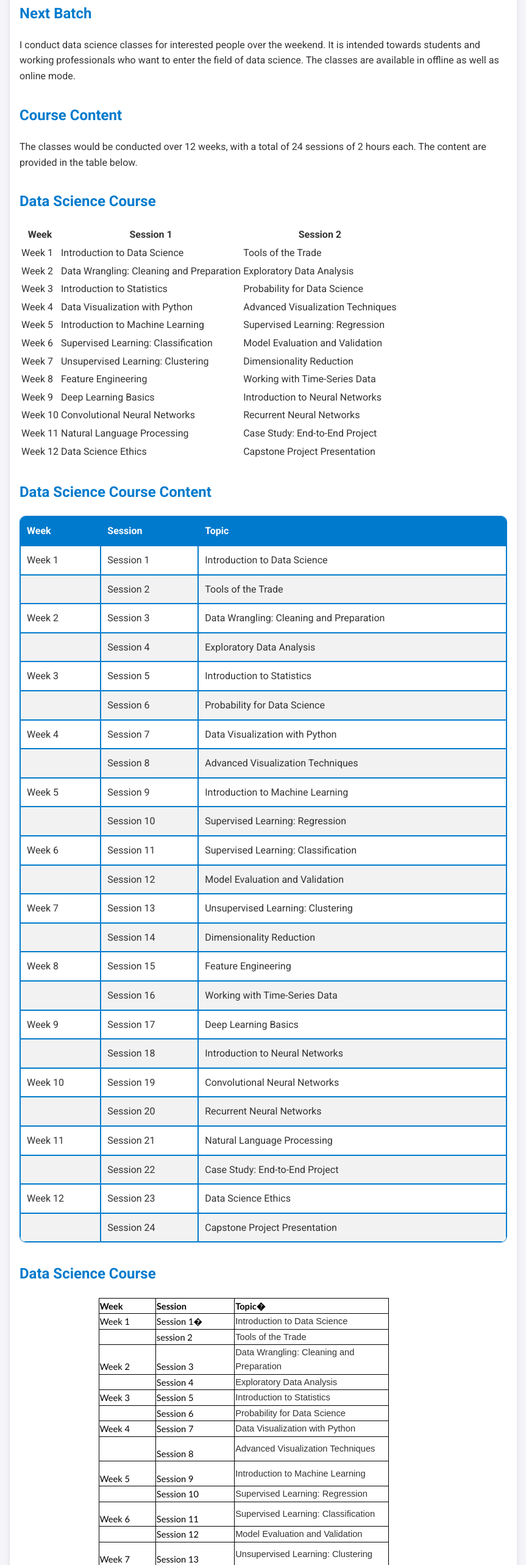
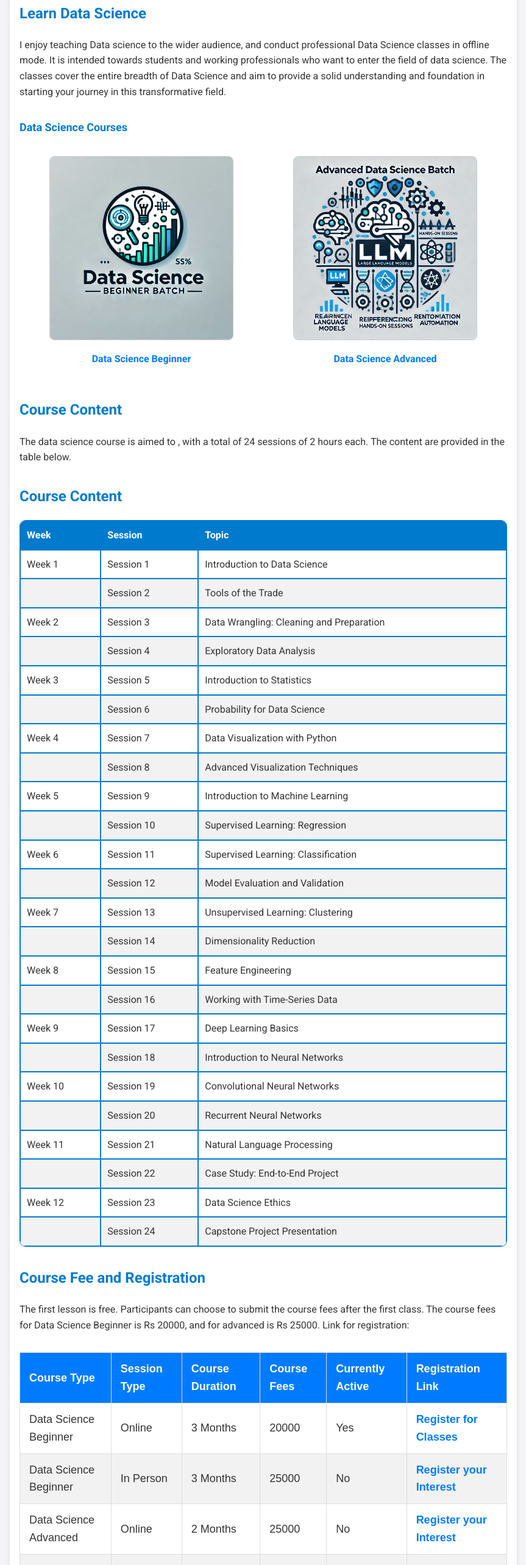
Before and after one commit to shankarprabhat/prabhatshankar, a plain HTML site: page data-science-class.html in a window 1280 px wide. Shown: the part 233-2800 px from the top of the page at 61% size, without its empty margins (208-1071 px from the left). Drawn offline with Linux system fonts and the light colour scheme; a script that the page names is missing.

Commit message:
course content added

```diff
--- a/data-science-class.html
+++ b/data-science-class.html
@@ -5,7 +5,8 @@
     <meta name="viewport" content="width=device-width, initial-scale=1.0">
     <title>Data Science Classes</title>
     <link href="https://fonts.googleapis.com/css2?family=Roboto:wght@400;700&display=swap" rel="stylesheet" >
-    <link href="style.css"s rel="stylesheet" >
+    <link rel="stylesheet" href="style.css">
+    <link rel="stylesheet" href="registration.css">
 </head>
 <body>
     <header>
@@ -19,95 +20,34 @@
 
     <div class="container">
         <section id="home">
-            <h1>Next Batch</h1>
-            <p>I conduct data science classes for interested people over the weekend. It is intended towards students and working professionals
-                who want to enter the field of data science. The classes are available in offline as well as online mode.
+            <h1>Learn Data Science</h1>
+            <p>I enjoy teaching Data science to the wider audience, and conduct professional Data Science classes in offline mode.
+                 It is intended towards students and working professionals who want to enter the field of data science.
+                 The classes cover the entire breadth of Data Science and aim to provide a solid understanding and foundation
+                 in starting your journey in this transformative field.
             </p>
+        </section>
+
+        <h1 style="text-align: left; font-size: large;">Data Science Courses</h1>
+        <section class="course-container">
+            <section class="course">
+                <img src="Data Science Beginner.jpeg" alt="Data Science Beginner">
+                <a href="beginner_course.html">Data Science Beginner</a>
+            </section>
+            <section class="course">
+                <img src="Data Science Advanced.jpeg" alt="Data Science Advanced">
+                <a href="advanced_course.html">Data Science Advanced</a>
+            </section>
         </section>
 
         <section id="course-content">
             <h1>Course Content</h1>
-            <p> The classes would be conducted over 12 weeks, with a total of 24 sessions of 2 hours each. The content are provided in the table below.
+            <p> The data science course is aimed to , with a total of 24 sessions of 2 hours each. The content are provided in the table below.
             </p>
         </section>
 
-        <section id="course">
-            <h1>Data Science Course</h1>
-            <table>
-                <thead>
-                    <tr>
-                        <th>Week</th>
-                        <th>Session 1</th>
-                        <th>Session 2</th>
-                    </tr>
-                </thead>
-                <tbody>
-                    <tr>
-                        <td>Week 1</td>
-                        <td>Introduction to Data Science</td>
-                        <td>Tools of the Trade</td>
-                    </tr>
-                    <tr>
-                        <td>Week 2</td>
-                        <td>Data Wrangling: Cleaning and Preparation</td>
-                        <td>Exploratory Data Analysis</td>
-                    </tr>
-                    <tr>
-                        <td>Week 3</td>
-                        <td>Introduction to Statistics</td>
-                        <td>Probability for Data Science</td>
-                    </tr>
-                    <tr>
-                        <td>Week 4</td>
-                        <td>Data Visualization with Python</td>
-                        <td>Advanced Visualization Techniques</td>
-                    </tr>
-                    <tr>
-                        <td>Week 5</td>
-                        <td>Introduction to Machine Learning</td>
-                        <td>Supervised Learning: Regression</td>
-                    </tr>
-                    <tr>
-                        <td>Week 6</td>
-                        <td>Supervised Learning: Classification</td>
-                        <td>Model Evaluation and Validation</td>
-                    </tr>
-                    <tr>
-                        <td>Week 7</td>
-                        <td>Unsupervised Learning: Clustering</td>
-                        <td>Dimensionality Reduction</td>
-                    </tr>
-                    <tr>
-                        <td>Week 8</td>
-                        <td>Feature Engineering</td>
-                        <td>Working with Time-Series Data</td>
-                    </tr>
-                    <tr>
-                        <td>Week 9</td>
-                        <td>Deep Learning Basics</td>
-                        <td>Introduction to Neural Networks</td>
-                    </tr>
-                    <tr>
-                        <td>Week 10</td>
-                        <td>Convolutional Neural Networks</td>
-                        <td>Recurrent Neural Networks</td>
-                    </tr>
-                    <tr>
-                        <td>Week 11</td>
-                        <td>Natural Language Processing</td>
-                        <td>Case Study: End-to-End Project</td>
-                    </tr>
-                    <tr>
-                        <td>Week 12</td>
-                        <td>Data Science Ethics</td>
-                        <td>Capstone Project Presentation</td>
-                    </tr>
-                </tbody>
-            </table>
-        </section>
-
         <section id="course-content-beauty">
-            <h1>Data Science Course Content</h1>
+            <h1>Course Content</h1>
             <table class="course-table-beauty">
                 <thead>
                     <tr>
@@ -241,56 +181,6 @@
             </table>
         </section>
 
-
-        <section id="course-table">
-            <h1>Data Science Course</h1>
-            <div id="course-content-xlsx">
-                <!-- The course table will be dynamically loaded here -->
-                <p>Loading course content...</p>
-            </div>
-        </section>
-
-        <script>
-            // Function to load the course HTML file and insert it into the page
-            async function loadCourseContent() {
-                try {
-                    const response = await fetch('Data Science Course.htm');
-                    if (!response.ok) {
-                        throw new Error('Network response was not ok');
-                    }
-                    const content = await response.text();
-                    document.getElementById('course-content-xlsx').innerHTML = content;
-                } catch (error) {
-                    document.getElementById('course-content-xlsx').innerHTML = '<p>Failed to load course content. Please try again later.</p>';
-                    console.error('Error loading course content:', error);
-                }
-            }
-
-            // Load the course content on page load
-            loadCourseContent();
-        </script>
-
-        <!-- Insert the pdf using first method -->
-        <section id="pdf-section1">
-            <h1>Course Content PDF</h1>
-            <iframe src="Data Science Course.pdf" width="100%" height="600px"></iframe>
-        </section>
-
-        <section id="pdf-section2">
-            <h1>Course Content PDF 2</h1>
-            <embed src="Data Science Course.pdf" width="100%" height="600px" type="application/pdf">
-        </section>
-
-        <section id="pdf-section3">
-            <h1>Course Content PDF 3</h1>
-            <a href="Data Science Course.pdf" target="_blank">View or Download the PDF</a>
-        </section>
-
-        <section id="pdf-section4">
-            <h1>Course Content PDF 4</h1>
-            <div id="pdfViewer" style="width:100%; height:600px;"></div>
-        </section>
-
         <script src="https://cdnjs.cloudflare.com/ajax/libs/pdf.js/2.16.105/pdf.min.js"></script>
         <script>
             const pdfUrl = 'Data Science Course.pdf';
@@ -315,13 +205,62 @@
             });
         </script>
 
-
-        <section id="registration">
-            <h1>Registration</h1>
+        <section id="Registration">
+            <h1>Course Fee and Registration</h1>
             <p>
+                The first lesson is free. Participants can choose to submit the course fees after the first class.
+                The course fees for Data Science Beginner is Rs 20000, and for advanced is Rs 25000.
                 Link for registration:
             </p>
         </section>
+
+        <table id="course-registration">
+            <thead>
+                <tr>
+                    <th>Course Type</th>
+                    <th>Session Type</th>
+                    <th>Course Duration</th>
+                    <th>Course Fees</th>
+                    <th>Currently Active</th>
+                    <th>Registration Link</th>
+                </tr>
+            </thead>
+            <tbody>
+                <tr>
+                    <td>Data Science Beginner</td>
+                    <td>Online</td>
+                    <td>3 Months</td>
+                    <td>20000</td>
+                    <td>Yes</td>
+                    <td><a href="./registration.html">Register for Classes</a></td>
+                </tr>
+                <tr>
+                    <td>Data Science Beginner</td>
+                    <td>In Person</td>
+                    <td>3 Months</td>
+                    <td>25000</td>
+                    <td>No</td>
+                    <td><a href="#">Register your Interest</a></td>
+                </tr>
+                <tr>
+                    <td>Data Science Advanced</td>
+                    <td>Online</td>
+                    <td>2 Months</td>
+                    <td>25000</td>
+                    <td>No</td>
+                    <td><a href="#">Register your Interest</a></td>
+                </tr>
+                <tr>
+                    <td>Data Science Advanced</td>
+                    <td>In Person</td>
+                    <td>2 Months</td>
+                    <td>30000</td>
+                    <td>No</td>
+                    <td><a href="#">Register your Interest</a></td>
+                </tr>
+            </tbody>
+        </table>
+
     </div>
 
     <footer>
--- /dev/null
+++ b/registration.css
@@ -0,0 +1,31 @@
+#course-registration {
+    width: 100%;
+    border-collapse: collapse;
+    margin: 20px 0;
+    font-size: 18px;
+    font-family: Arial, sans-serif;
+    text-align: left;
+}
+#course-registration th, #course-registration td {
+    border: 1px solid #dddddd;
+    padding: 12px 15px;
+}
+#course-registration th {
+    background-color: #007bff;
+    color: white;
+    font-weight: bold;
+}
+#course-registration tr:nth-child(even) {
+    background-color: #f2f2f2;
+}
+#course-registration tr:hover {
+    background-color: #f1f1f1;
+}
+#course-registration td a {
+    color: #007bff;
+    text-decoration: none;
+    font-weight: bold;
+}
+#course-registration td a:hover {
+    text-decoration: underline;
+}
--- a/style.css
+++ b/style.css
@@ -88,3 +88,30 @@ footer {
 .course-table-beauty tr:hover {
     background-color: #e0f7fa;
 }
+
+.course-container {
+    display: flex;
+    justify-content: space-around;
+    align-items: center;
+    text-align: center;
+}
+.course {
+    margin: 20px;
+}
+.course img {
+    max-width: 300px;
+    height: auto;
+    border: 1px solid #ccc;
+    border-radius: 8px;
+}
+.course a {
+    display: block;
+    margin-top: 10px;
+    text-decoration: none;
+    color: #007bff;
+    font-weight: bold;
+}
+.course a:hover {
+    color: #0056b3;
+    text-decoration: underline;
+}
```
Also changed, not shown: index.html (+16 -0 lines), registration.html (added, +70 -0 lines), server.js (added, +42 -0 lines), Data Science Advanced.jpeg (added), Data Science Beginner.jpeg (added), 3 other files.
